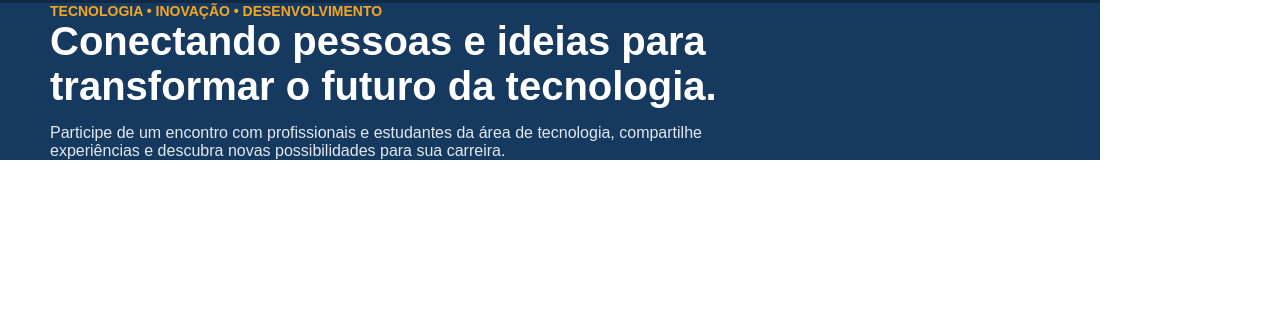
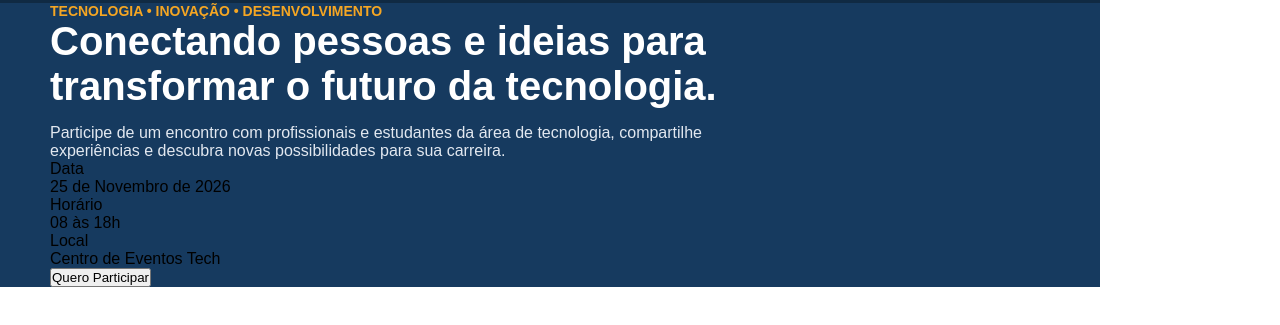
Before and after one commit to Phelps67/devconnect, a plain HTML site: page index.html in a window 1280 px wide. Shown: the part 77-402 px from the top of the page. Drawn offline with Linux system fonts and the light colour scheme.

Commit message:
feat: criação da div das informações

```diff
--- a/index.html
+++ b/index.html
@@ -1,11 +1,13 @@
 <!DOCTYPE html>
 <html lang="en">
+
 <head>
     <meta charset="UTF-8">
     <meta name="viewport" content="width=device-width, initial-scale=1.0">
     <title>Document</title>
     <link rel="stylesheet" href="css/style.css">
 </head>
+
 <body>
     <header>
         <nav id="cabeca">
@@ -21,10 +23,27 @@
         <section id="sectapresenta">
             <p id="coisas"><b>TECNOLOGIA • INOVAÇÃO • DESENVOLVIMENTO</b></p>
             <h1>Conectando pessoas e ideias para transformar o futuro da tecnologia.</h1>
-            <p id="descridoh1"> Participe de um encontro com profissionais e estudantes da área de tecnologia, compartilhe <br>
+            <p id="descridoh1"> Participe de um encontro com profissionais e estudantes da área de tecnologia,
+                compartilhe <br>
                 experiências e descubra novas possibilidades para sua carreira.</p>
+            <div id="informacao">
+                <div>
+                    <p class="letralaranja">Data</p>
+                    <p class="norm">25 de Novembro de 2026</p>
+                </div>
+                <div class="div3">
+                    <p class="letralaranja">Horário</p>
+                    <p class="norm">08 às 18h</p>
+                </div>
+                <div class="div3">
+                    <p class="letralaranja">Local</p>
+                    <p class="norm">Centro de Eventos Tech</p>
+                </div>
+            </div>
+            <button id="ult">Quero Participar</button>
         </section>
     </main>
 
 </body>
+
 </html>
```
Lines whose indentation alone changed are shown as unchanged.
